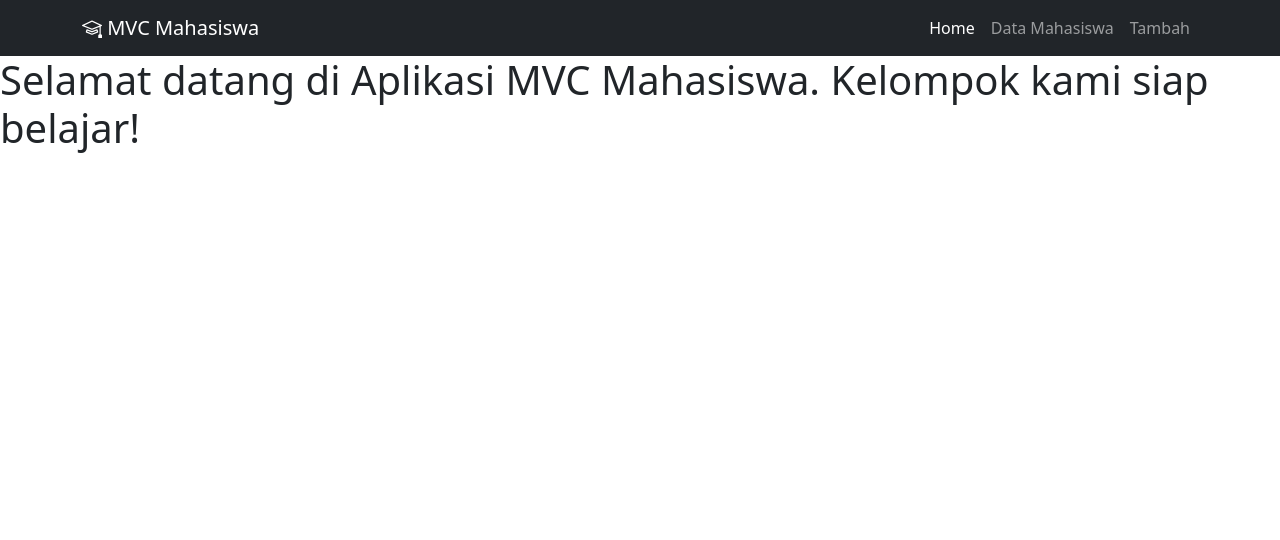
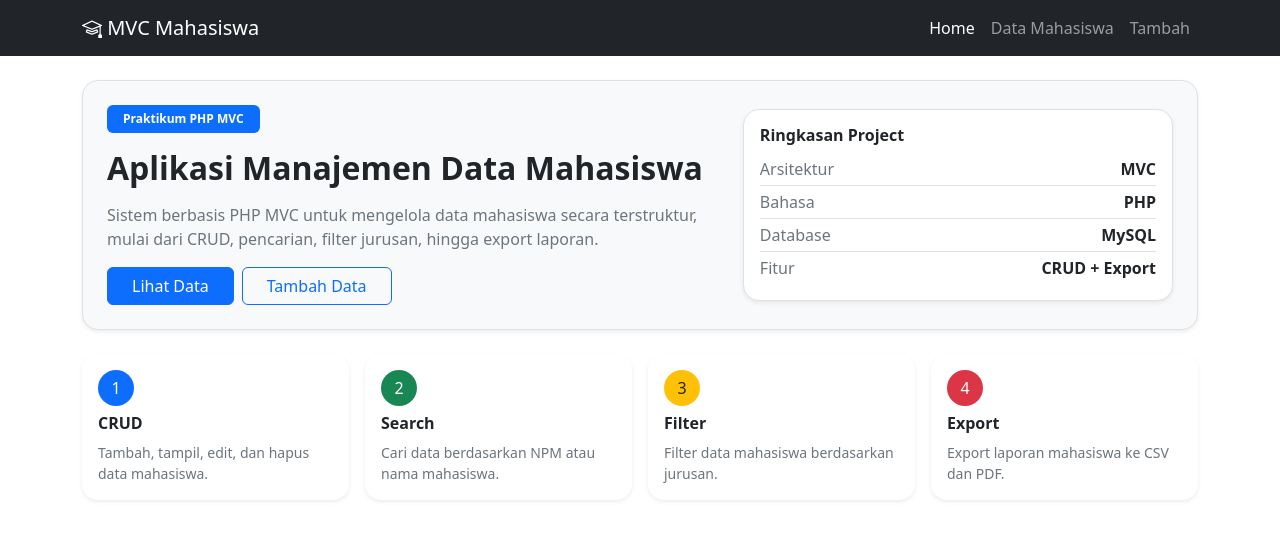
Before and after one commit to tasyalraa/mvc_mahasiswa_kelompok5, a PHP site: the page made by app/views/home/index.php in a window 1280 px wide. Shown: the top 540 px of the page. Run offline with PHP 8.4, Linux system fonts and the light colour scheme; the template is opened without the code that fills it, so the values that code supplies are empty; some libraries are stand-ins or nearby versions.

Commit message:
memperbaiki tampilan home

```diff
--- a/app/views/home/index.php
+++ b/app/views/home/index.php
@@ -1 +1,122 @@
-<h1>Selamat datang di Aplikasi MVC Mahasiswa. Kelompok kami siap belajar!</h1>
+<div class="container">
+    <section class="py-4">
+        <div class="p-4 rounded-4 shadow-sm bg-light border">
+            <div class="row align-items-center g-4">
+                <div class="col-lg-7">
+                    <span class="badge bg-primary mb-3 px-3 py-2">
+                        Praktikum PHP MVC
+                    </span>
+
+                    <h1 class="h2 fw-bold mb-3">
+                        Aplikasi Manajemen Data Mahasiswa
+                    </h1>
+
+                    <p class="text-secondary mb-3">
+                        Sistem berbasis PHP MVC untuk mengelola data mahasiswa secara terstruktur,
+                        mulai dari CRUD, pencarian, filter jurusan, hingga export laporan.
+                    </p>
+
+                    <div class="d-flex flex-wrap gap-2">
+                        <a href="<?= BASEURL; ?>/mahasiswa" class="btn btn-primary px-4">
+                            Lihat Data
+                        </a>
+
+                        <a href="<?= BASEURL; ?>/mahasiswa/create" class="btn btn-outline-primary px-4">
+                            Tambah Data
+                        </a>
+                    </div>
+                </div>
+
+                <div class="col-lg-5">
+                    <div class="bg-white rounded-4 shadow-sm p-3 border">
+                        <h6 class="fw-bold mb-2">Ringkasan Project</h6>
+
+                        <div class="d-flex justify-content-between border-bottom py-1">
+                            <span class="text-secondary">Arsitektur</span>
+                            <strong>MVC</strong>
+                        </div>
+
+                        <div class="d-flex justify-content-between border-bottom py-1">
+                            <span class="text-secondary">Bahasa</span>
+                            <strong>PHP</strong>
+                        </div>
+
+                        <div class="d-flex justify-content-between border-bottom py-1">
+                            <span class="text-secondary">Database</span>
+                            <strong>MySQL</strong>
+                        </div>
+
+                        <div class="d-flex justify-content-between py-1">
+                            <span class="text-secondary">Fitur</span>
+                            <strong>CRUD + Export</strong>
+                        </div>
+                    </div>
+                </div>
+            </div>
+        </div>
+    </section>
+
+    <section class="pb-4">
+        <div class="row g-3">
+            <div class="col-md-3">
+                <div class="card border-0 shadow-sm h-100 rounded-4">
+                    <div class="card-body p-3">
+                        <div class="rounded-circle bg-primary text-white d-flex align-items-center justify-content-center mb-2"
+                             style="width: 36px; height: 36px;">
+                            1
+                        </div>
+                        <h6 class="fw-bold">CRUD</h6>
+                        <p class="text-secondary mb-0 small">
+                            Tambah, tampil, edit, dan hapus data mahasiswa.
+                        </p>
+                    </div>
+                </div>
+            </div>
+
+            <div class="col-md-3">
+                <div class="card border-0 shadow-sm h-100 rounded-4">
+                    <div class="card-body p-3">
+                        <div class="rounded-circle bg-success text-white d-flex align-items-center justify-content-center mb-2"
+                             style="width: 36px; height: 36px;">
+                            2
+                        </div>
+                        <h6 class="fw-bold">Search</h6>
+                        <p class="text-secondary mb-0 small">
+                            Cari data berdasarkan NPM atau nama mahasiswa.
+                        </p>
+                    </div>
+                </div>
+            </div>
+
+            <div class="col-md-3">
+                <div class="card border-0 shadow-sm h-100 rounded-4">
+                    <div class="card-body p-3">
+                        <div class="rounded-circle bg-warning text-dark d-flex align-items-center justify-content-center mb-2"
+                             style="width: 36px; height: 36px;">
+                            3
+                        </div>
+                        <h6 class="fw-bold">Filter</h6>
+                        <p class="text-secondary mb-0 small">
+                            Filter data mahasiswa berdasarkan jurusan.
+                        </p>
+                    </div>
+                </div>
+            </div>
+
+            <div class="col-md-3">
+                <div class="card border-0 shadow-sm h-100 rounded-4">
+                    <div class="card-body p-3">
+                        <div class="rounded-circle bg-danger text-white d-flex align-items-center justify-content-center mb-2"
+                             style="width: 36px; height: 36px;">
+                            4
+                        </div>
+                        <h6 class="fw-bold">Export</h6>
+                        <p class="text-secondary mb-0 small">
+                            Export laporan mahasiswa ke CSV dan PDF.
+                        </p>
+                    </div>
+                </div>
+            </div>
+        </div>
+    </section>
+</div>
```
